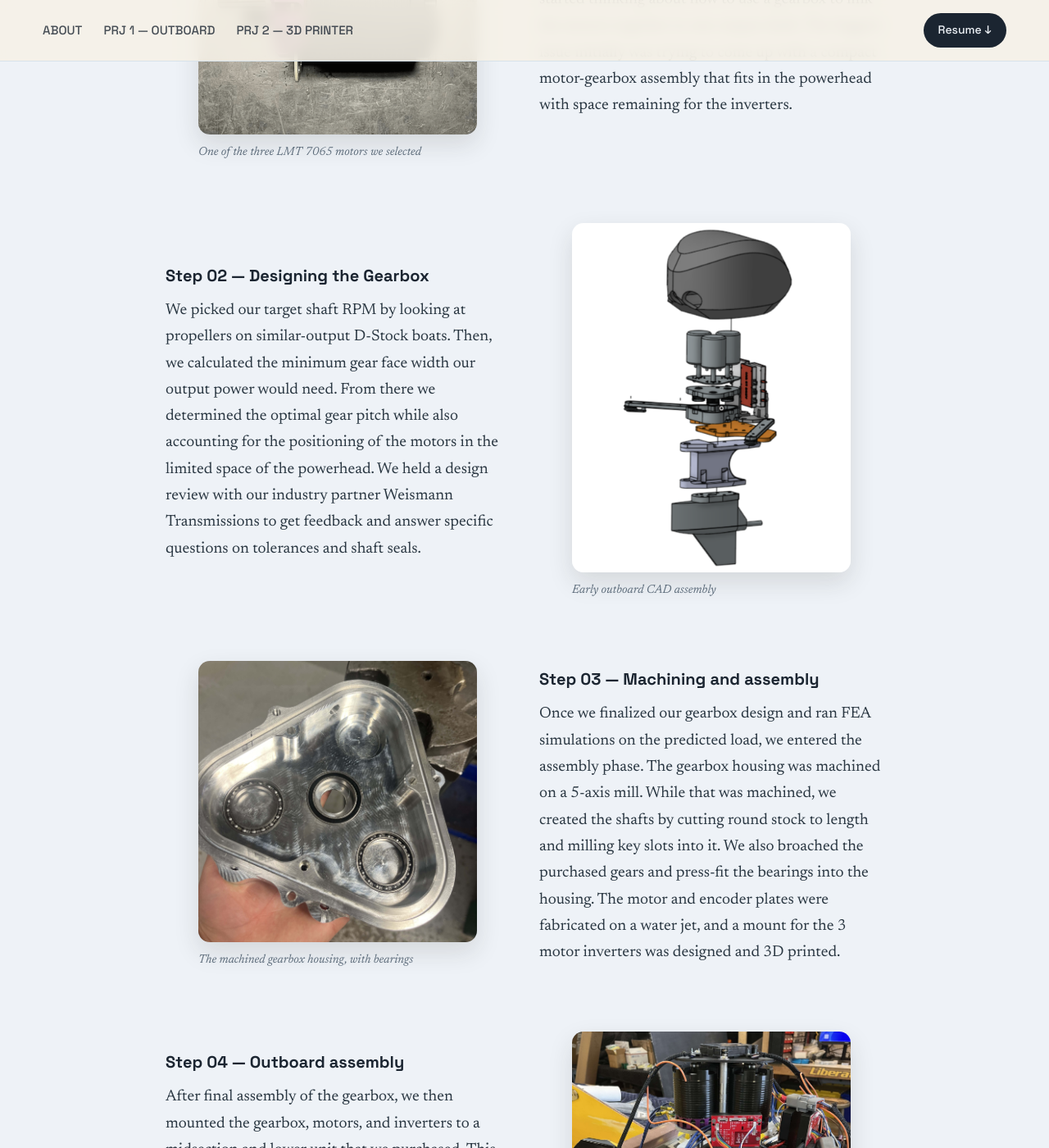
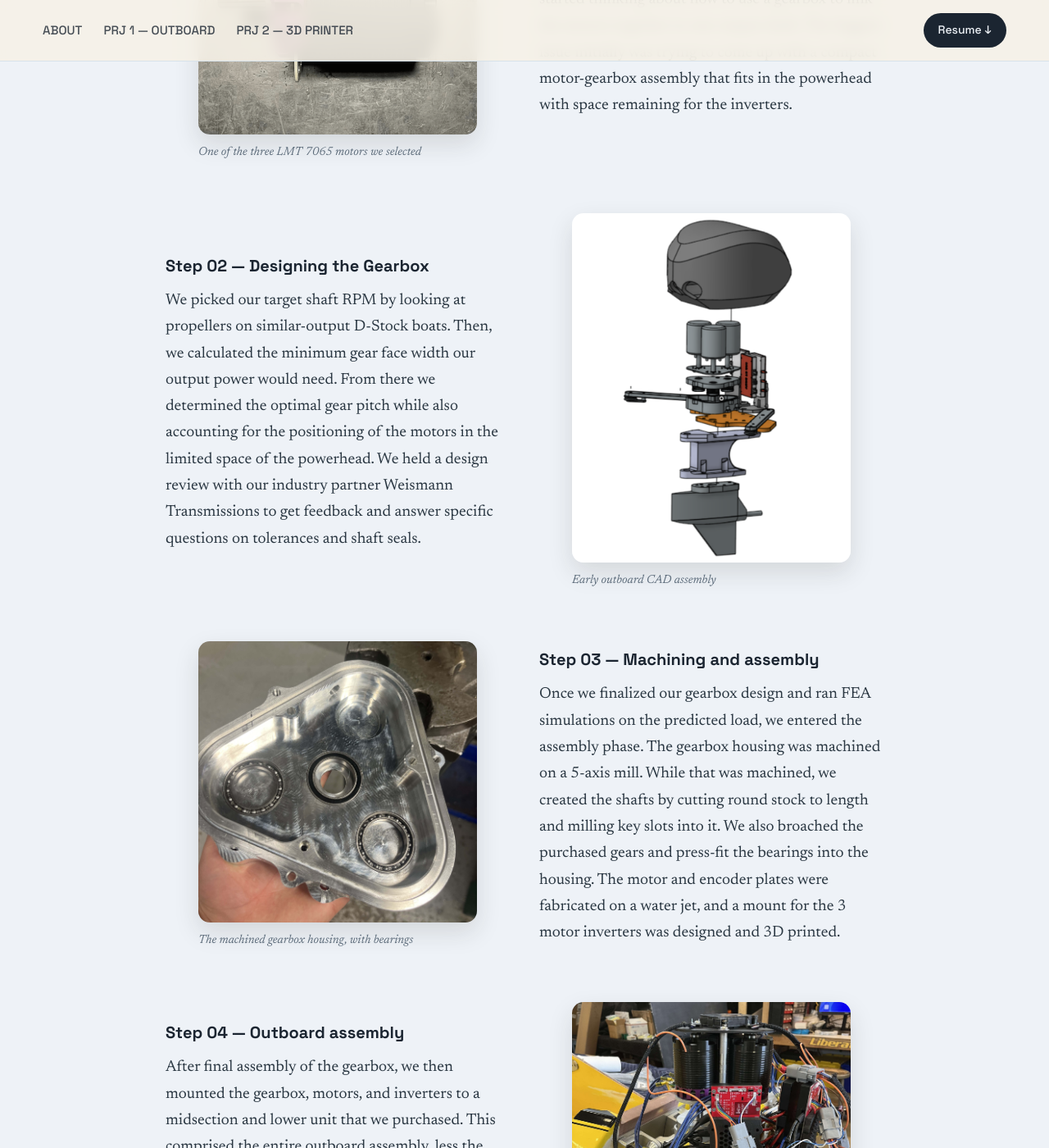
Before and after one commit to zacharysalloum/zacharysalloum.github.io, a Jekyll site: the page built from index.md, in a window 1280 px wide and 1400 px high, scrolled down 2857 px. Shown: the whole window at 82% size. Built offline with Jekyll 4.4.1, drawn with Linux system fonts in a browser that asks for light colours.

Commit message:
Update style.css

```diff
--- a/assets/css/style.css
+++ b/assets/css/style.css
@@ -303,7 +303,7 @@ h1.name{
   grid-template-columns:1fr 1fr;
   gap:36px;
   align-items:center;
-  margin-bottom:36px;
+  margin-bottom:24px;
 }
 .log-step.reverse .log-photo{order:2;}
 .log-step.reverse .log-text{order:1;}
```
